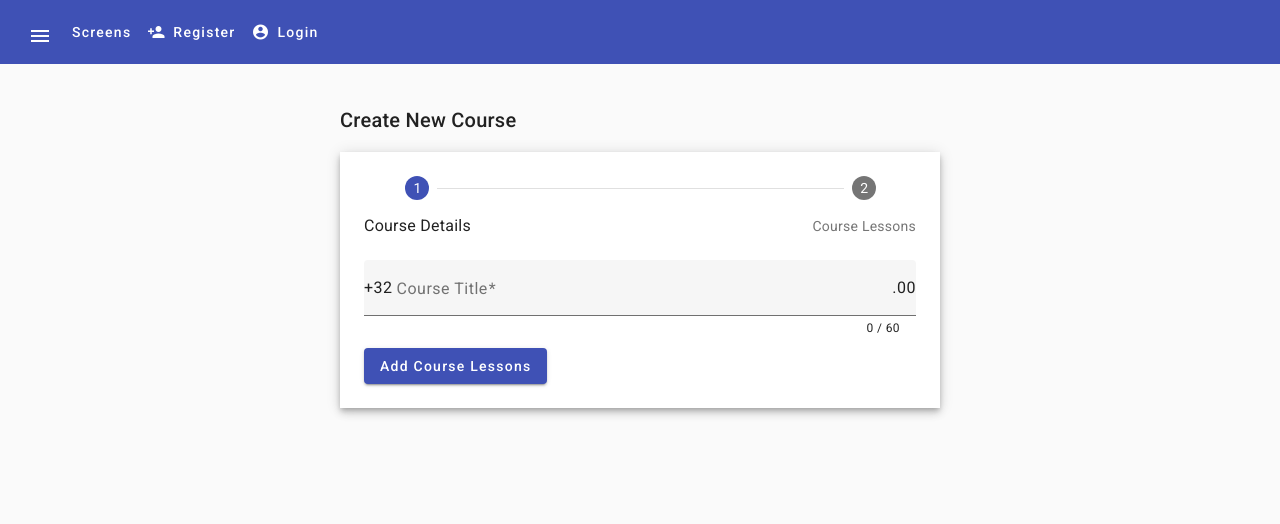
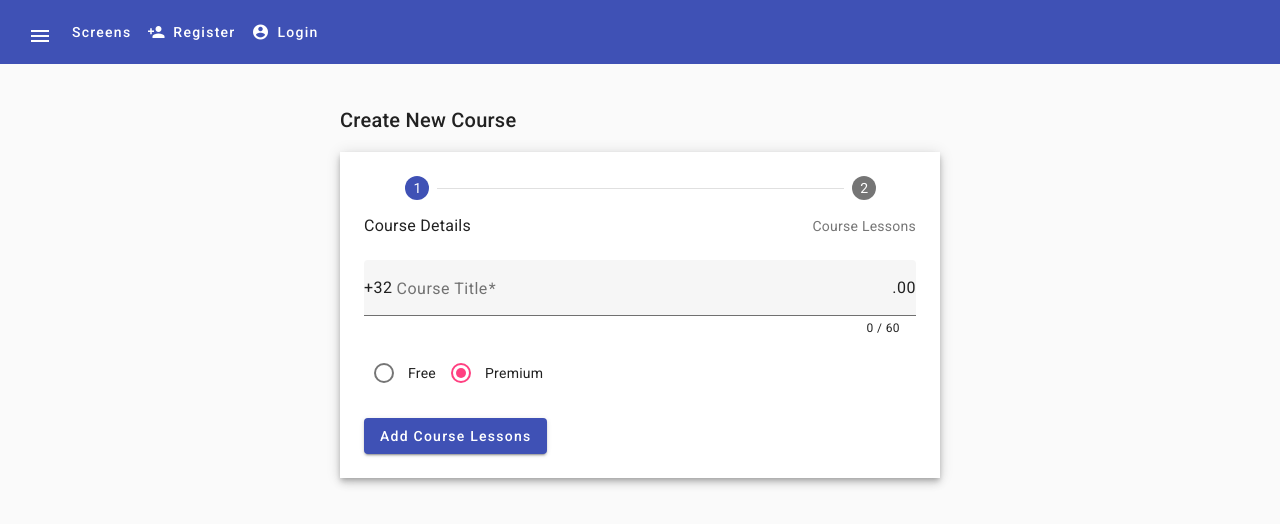
Before and after one commit to MihailBozov/Angular_Material, an Angular app in the folder angular-material-course-1-start/: page /add-new-course in a window 1280 px wide. Shown: the top 524 px of the page. Built offline with nearby package versions, Linux system fonts and the light colour scheme.

Commit message:
Radio Button

```diff
--- a/angular-material-course-1-start/src/app/create-course/create-course-step-1/create-course-step-1.component.html
+++ b/angular-material-course-1-start/src/app/create-course/create-course-step-1/create-course-step-1.component.html
@@ -14,4 +14,9 @@
         </mat-error>
     </mat-form-field>
 
+    <mat-radio-group class="course-type" formControlName="courseType">
+        <mat-radio-button value="free">Free</mat-radio-button>
+        <mat-radio-button value="premium">Premium</mat-radio-button>
+    </mat-radio-group>
+
 </div>
--- a/angular-material-course-1-start/src/app/create-course/create-course-step-1/create-course-step-1.component.scss
+++ b/angular-material-course-1-start/src/app/create-course/create-course-step-1/create-course-step-1.component.scss
@@ -8,3 +8,7 @@
   margin-top: 15px;
   margin-bottom: 15px;
 }
+
+mat-radio-button{
+  margin-right: 5px;
+}
```
